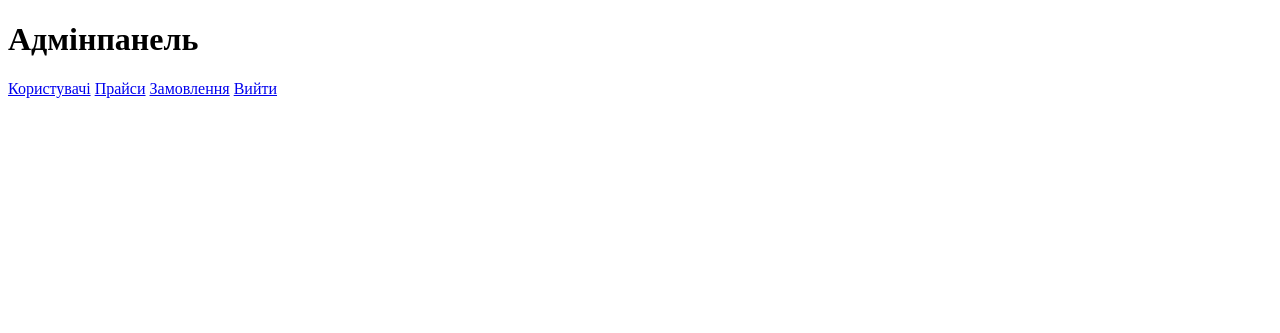
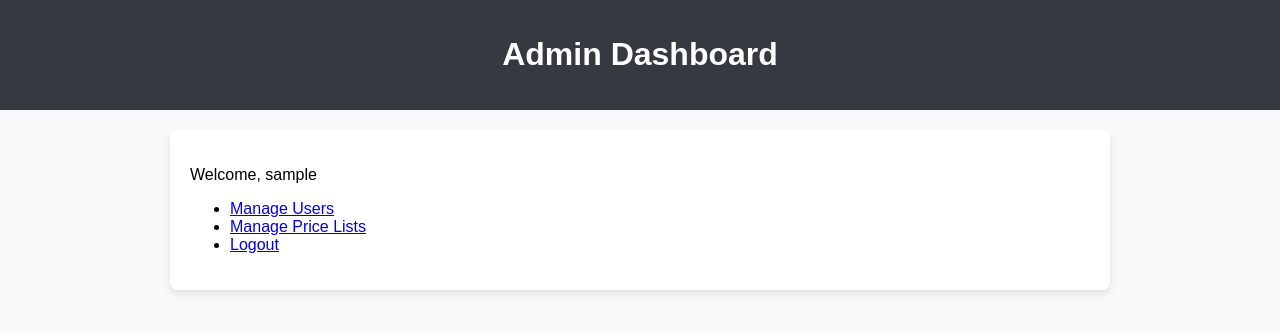
Before and after one commit to crimpi23/my_project, a Flask app: template templates/admin/dashboard.html in a window 1280 px wide. Shown: the top 333 px of the page. Run offline with Flask 3, Linux system fonts and the light colour scheme; the template is opened without the code that fills it, so the values that code supplies are empty; the visitor is signed in with stand-in values (Sample User, id 1); some libraries are stand-ins or nearby versions.

Commit message:
Initial commit

```diff
--- a/app.py
+++ b/app.py
@@ -1,104 +1,85 @@
 import os
-import psycopg2
-from flask import Flask, render_template, request, redirect, url_for, session
+from flask import Flask, render_template, request, redirect, url_for, jsonify
+from flask_sqlalchemy import SQLAlchemy
+from flask_migrate import Migrate
+from werkzeug.security import generate_password_hash, check_password_hash
 from flask_wtf.csrf import CSRFProtect
-from werkzeug.security import generate_password_hash, check_password_hash
+from flask_login import LoginManager, login_user, logout_user, login_required, UserMixin
 
 app = Flask(__name__)
-app.config.from_object("config.Config")
+
+# Налаштування
+app.config['SECRET_KEY'] = os.getenv('SECRET_KEY', 'your_secret_key')
+app.config['SQLALCHEMY_DATABASE_URI'] = os.getenv('DATABASE_URL', 'sqlite:///data.db')
+app.config['SQLALCHEMY_TRACK_MODIFICATIONS'] = False
+
+db = SQLAlchemy(app)
+migrate = Migrate(app, db)
 csrf = CSRFProtect(app)
 
-# Підключення до бази даних
-def get_connection():
-    return psycopg2.connect(app.config["DATABASE_URL"], sslmode="require")
+# Логін-менеджер
+login_manager = LoginManager()
+login_manager.init_app(app)
+login_manager.login_view = 'admin_login'
 
-# Перевірка авторизації адміністратора
-def is_admin():
-    return session.get("is_admin", False)
+# Модель користувача
+class User(UserMixin, db.Model):
+    id = db.Column(db.Integer, primary_key=True)
+    username = db.Column(db.String(80), unique=True, nullable=False)
+    password = db.Column(db.String(200), nullable=False)
+    is_admin = db.Column(db.Boolean, default=False)
 
-# Головна сторінка адміністратора
-@app.route("/admin", methods=["GET", "POST"])
+class PriceList(db.Model):
+    id = db.Column(db.Integer, primary_key=True)
+    name = db.Column(db.String(120), unique=True, nullable=False)
+    description = db.Column(db.Text, nullable=True)
+
+class Product(db.Model):
+    id = db.Column(db.Integer, primary_key=True)
+    article = db.Column(db.String(80), nullable=False)
+    price = db.Column(db.Float, nullable=False)
+    price_list_id = db.Column(db.Integer, db.ForeignKey('price_list.id'), nullable=False)
+    price_list = db.relationship('PriceList', backref=db.backref('products', lazy=True))
+
+@login_manager.user_loader
+def load_user(user_id):
+    return User.query.get(int(user_id))
+
+@app.route('/')
+def home():
+    return render_template('index.html')
+
+@app.route('/search', methods=['GET'])
+def search():
+    query = request.args.get('query')
+    results = []
+    if query:
+        results = Product.query.filter(Product.article.ilike(f'%{query}%')).all()
+    return render_template('search.html', query=query, results=results)
+
+@app.route('/admin')
+@login_required
+def admin_dashboard():
+    if not current_user.is_admin:
+        return redirect(url_for('home'))
+    return render_template('admin/dashboard.html')
+
+@app.route('/admin/login', methods=['GET', 'POST'])
 def admin_login():
-    if request.method == "POST":
-        username = request.form.get("username")
-        password = request.form.get("password")
+    if request.method == 'POST':
+        username = request.form['username']
+        password = request.form['password']
+        user = User.query.filter_by(username=username).first()
+        if user and check_password_hash(user.password, password):
+            login_user(user)
+            return redirect(url_for('admin_dashboard'))
+    return render_template('admin/login.html')
 
-        conn = get_connection()
-        cursor = conn.cursor()
-        cursor.execute("SELECT password FROM admins WHERE username = %s", (username,))
-        admin = cursor.fetchone()
-        conn.close()
+@app.route('/admin/logout')
+@login_required
+def admin_logout():
+    logout_user()
+    return redirect(url_for('home'))
 
-        if admin and check_password_hash(admin[0], password):
-            session["is_admin"] = True
-            return redirect(url_for("admin_dashboard"))
-        else:
-            return render_template("admin/login.html", error="Невірні дані")
-
-    return render_template("admin/login.html")
-
-@app.route("/admin/dashboard", methods=["GET"])
-def admin_dashboard():
-    if not is_admin():
-        return redirect(url_for("admin_login"))
-    return render_template("admin/dashboard.html")
-
-# Вихід адміністратора
-@app.route("/admin/logout", methods=["GET"])
-def admin_logout():
-    session.clear()
-    return redirect(url_for("admin_login"))
-@app.route("/admin/prices", methods=["GET", "POST"])
-def manage_prices():
-    if not is_admin():
-        return redirect(url_for("admin_login"))
-
-    conn = get_connection()
-    cursor = conn.cursor()
-
-    if request.method == "POST":
-        table_name = request.form.get("table_name")
-        cursor.execute("INSERT INTO price_lists (table_name) VALUES (%s)", (table_name,))
-        conn.commit()
-
-    cursor.execute("SELECT table_name FROM price_lists")
-    tables = cursor.fetchall()
-    conn.close()
-
-    return render_template("admin/prices.html", tables=tables)
-@app.route("/admin/users", methods=["GET", "POST"])
-def manage_users():
-    if not is_admin():
-        return redirect(url_for("admin_login"))
-
-    conn = get_connection()
-    cursor = conn.cursor()
-
-    if request.method == "POST":
-        username = request.form.get("username")
-        token = uuid.uuid4().hex
-        cursor.execute("INSERT INTO users (token, is_admin) VALUES (%s, FALSE)", (token,))
-        conn.commit()
-
-    cursor.execute("SELECT token, created_at FROM users")
-    users = cursor.fetchall()
-    conn.close()
-
-    return render_template("admin/users.html", users=users)
-@app.route("/admin/orders", methods=["GET"])
-def manage_orders():
-    if not is_admin():
-        return redirect(url_for("admin_login"))
-
-    conn = get_connection()
-    cursor = conn.cursor()
-    cursor.execute("""
-        SELECT c.id, u.token, p.article, p.table_name, p.price, c.quantity, c.added_at
-        FROM cart c
-        JOIN users u ON c.user_id = u.id
-        JOIN products p ON c.product_id = p.id
-    """)
-    orders = cursor.fetchall()
-    conn.close()
-
-    return render_template("admin/orders.html", orders=orders)
+if __name__ == '__main__':
+    app.run(host='0.0.0.0', port=int(os.getenv('PORT', 5000)))
--- a/static/css/style.css
+++ b/static/css/style.css
@@ -1,64 +1,22 @@
 body {
     font-family: Arial, sans-serif;
+    background-color: #f8f9fa;
     margin: 0;
     padding: 0;
-    background-color: #f8f9fa;
-    color: #333;
 }
 
-h1 {
-    color: #007bff;
+header {
+    background-color: #343a40;
+    padding: 15px;
     text-align: center;
+    color: white;
 }
 
-nav {
-    background-color: #007bff;
-    padding: 10px;
-    text-align: center;
+.container {
+    max-width: 900px;
+    margin: 20px auto;
+    padding: 20px;
+    background-color: #ffffff;
+    border-radius: 8px;
+    box-shadow: 0px 4px 8px rgba(0, 0, 0, 0.1);
 }
-
-nav a {
-    color: white;
-    text-decoration: none;
-    margin: 0 15px;
-    font-size: 18px;
-    font-weight: bold;
-}
-
-nav a:hover {
-    text-decoration: underline;
-}
-
-form {
-    max-width: 400px;
-    margin: 20px auto;
-    background: white;
-    padding: 20px;
-    border-radius: 8px;
-    box-shadow: 0px 4px 6px rgba(0, 0, 0, 0.1);
-}
-
-form label {
-    display: block;
-    margin-bottom: 8px;
-    font-weight: bold;
-}
-
-form input, form button {
-    width: 100%;
-    padding: 10px;
-    margin-bottom: 10px;
-    border: 1px solid #ccc;
-    border-radius: 4px;
-}
-
-form button {
-    background-color: #007bff;
-    color: white;
-    border: none;
-    cursor: pointer;
-}
-
-form button:hover {
-    background-color: #0056b3;
-}
--- a/templates/admin/dashboard.html
+++ b/templates/admin/dashboard.html
@@ -1,17 +1,22 @@
 <!DOCTYPE html>
-<html lang="uk">
+<html>
 <head>
-    <meta charset="UTF-8">
-    <meta name="viewport" content="width=device-width, initial-scale=1.0">
-    <title>Адмінпанель</title>
+    <title>Admin Dashboard</title>
+    <link rel="stylesheet" href="{{ url_for('static', filename='css/style.css') }}">
 </head>
 <body>
-    <h1>Адмінпанель</h1>
-    <nav>
-        <a href="{{ url_for('manage_users') }}">Користувачі</a>
-        <a href="{{ url_for('manage_prices') }}">Прайси</a>
-        <a href="{{ url_for('manage_orders') }}">Замовлення</a>
-        <a href="{{ url_for('admin_logout') }}">Вийти</a>
-    </nav>
+    <header>
+        <h1>Admin Dashboard</h1>
+    </header>
+    <div class="container">
+        <p>Welcome, {{ current_user.username }}</p>
+        <nav>
+            <ul>
+                <li><a href="{{ url_for('manage_users') }}">Manage Users</a></li>
+                <li><a href="{{ url_for('manage_prices') }}">Manage Price Lists</a></li>
+                <li><a href="{{ url_for('admin_logout') }}">Logout</a></li>
+            </ul>
+        </nav>
+    </div>
 </body>
 </html>
```
Also changed, not shown: requirements.txt (+8 -4 lines), schema.sql (+16 -5 lines), templates/index.html (added, +19 -0 lines).
